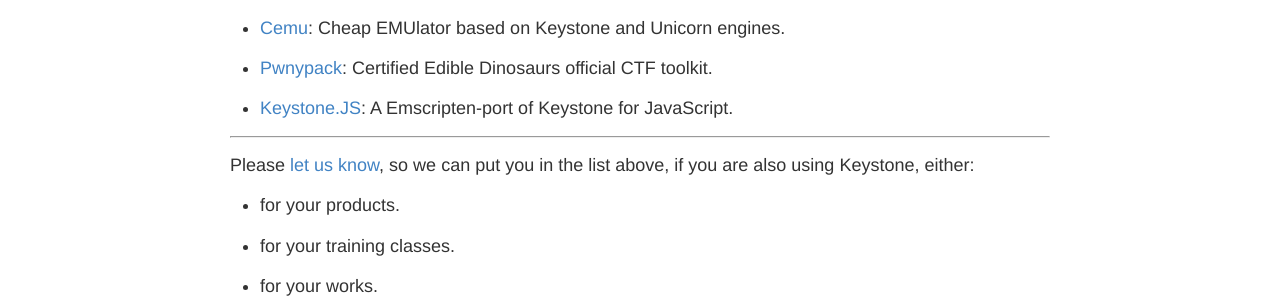
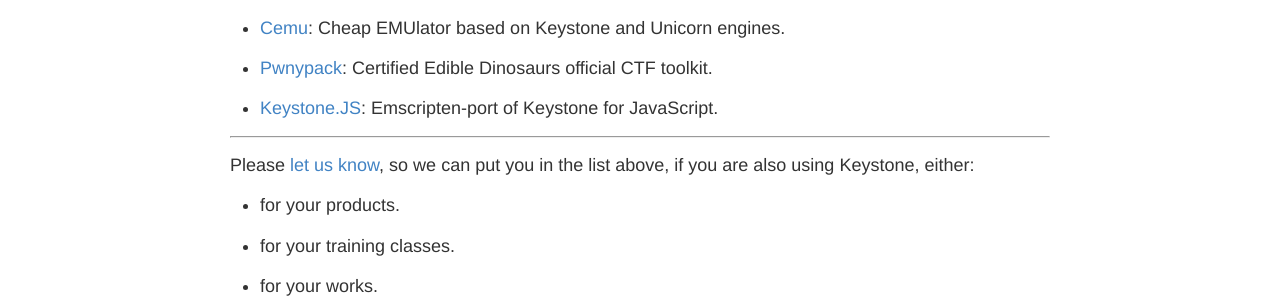
Before and after one commit to keystone-engine/keystone-engine.github.io, a Jekyll site: the page built from showcase.md, in a window 1280 px wide. Shown: the part 418-716 px from the top of the page. Built offline with Jekyll 4.4.1, drawn with Linux system fonts in a browser that asks for light colours.

```diff
--- a/showcase.md
+++ b/showcase.md
@@ -18,7 +18,7 @@ In our knowledge, Keystone has been used by **6** following products (listed in
 
 - [Pwnypack](https://github.com/edibledinos/pwnypack): Certified Edible Dinosaurs official CTF toolkit.
 
-- [Keystone.JS](http://alexaltea.github.io/keystone.js/): A Emscripten-port of Keystone for JavaScript.
+- [Keystone.JS](http://alexaltea.github.io/keystone.js/): Emscripten-port of Keystone for JavaScript.
 
 ---
 
```
